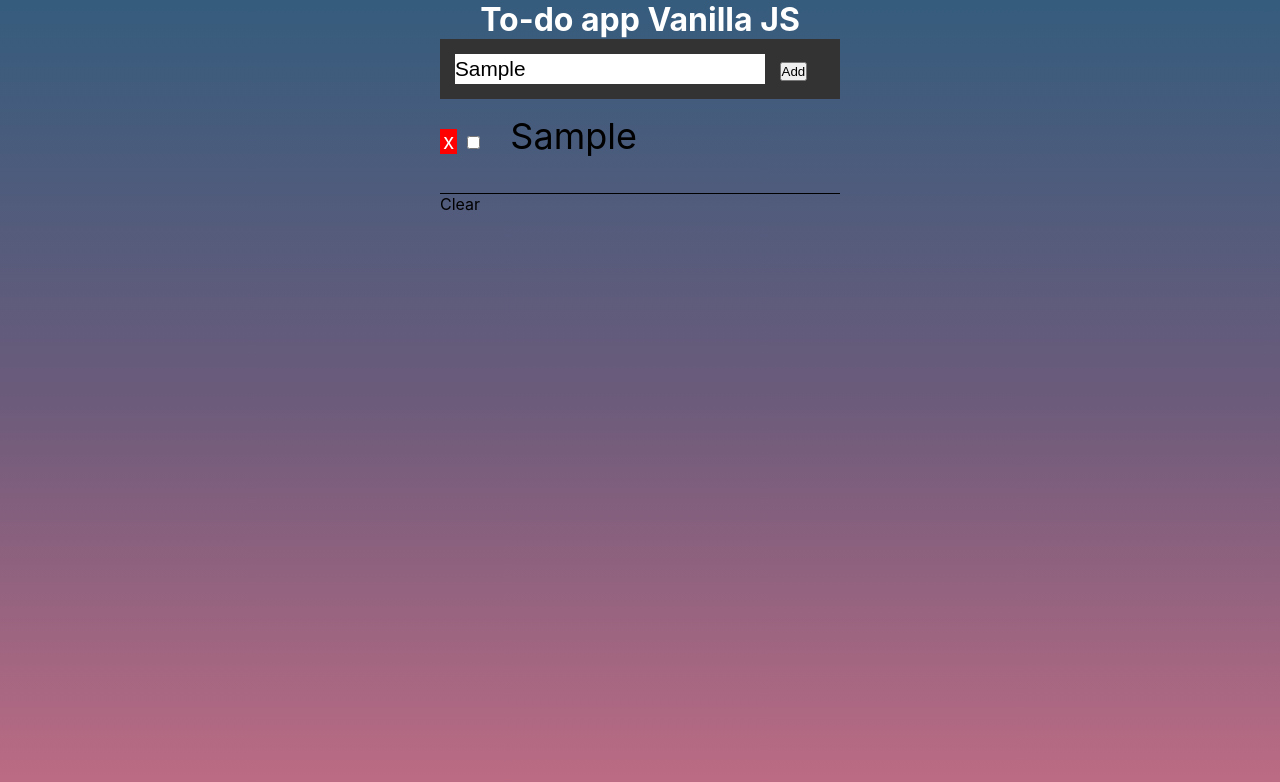
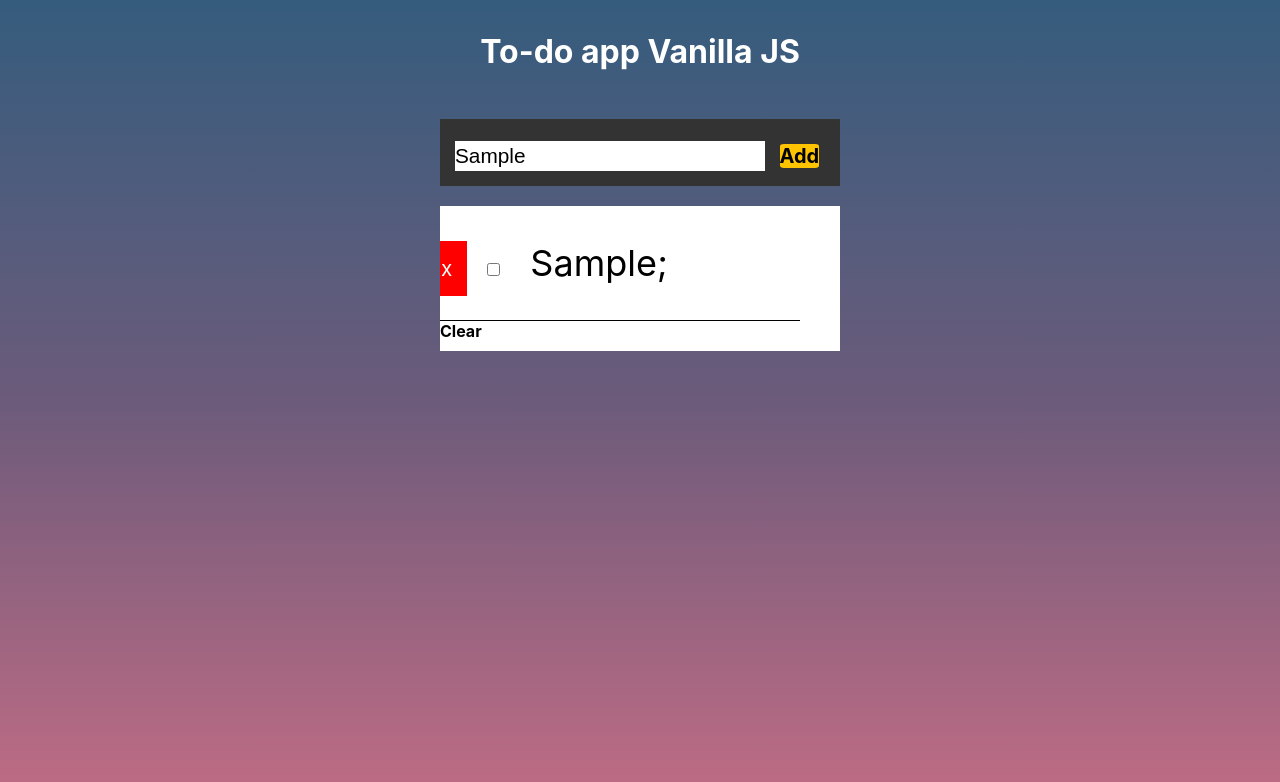
Before and after one commit to luke-h1/JS-todo-app, a plain HTML site: page index.html in a window 1280 px wide. Both pictures are taken after typing "Sample" into the empty fields and a click on the button "Add". Drawn offline with Linux system fonts and the light colour scheme.

Commit message:
improve styles.

```diff
--- a/app.js
+++ b/app.js
@@ -55,7 +55,10 @@ function submit(e) {
 function addTask(task) {
     let ul = document.querySelector('ul');
     let li = document.createElement('li');
-    li.innerHTML = `<span class="delete">x</span><input type="checkbox"><label>${task}</label>`;
+    li.innerHTML = `<span class="delete">x</span><input type="checkbox"><label>${task};` // turn into font awesome icon
     ul.appendChild(li);
     document.querySelector('tasklist').style.display = 'block';
 }
+
+
+// need to replace li.innerHTML with font awesome icon
--- a/index.html
+++ b/index.html
@@ -10,7 +10,7 @@
             <h1>To-do app Vanilla JS</h1>
             <form class="" action="index.html" method="POST">
                 <input type="text" placeholder="new task.." name="task">
-                <button type="submit">Add</button>
+                <button type="submit" class="btn">Add</button>
             </form>
             <div class="tasklist">
                 <ul>
@@ -22,7 +22,7 @@
 
                     <li><span class="delete">x</span><input type="checkbox"><label>Node</label></li>  -->
                 </ul>
-                <a id="clear">Clear</a>
+                <a id="clear" class="clr">Clear</a>
             </div>
         </div>
         <script type="text/javascript" src="app.js"></script>
--- a/styles.css
+++ b/styles.css
@@ -51,6 +51,8 @@ label {
 h1 {
     text-align: center;
     color: #fff ;
+    margin-top: 1em;
+    margin-bottom: 1.5em ;
 }
 
 
@@ -72,12 +74,26 @@ input[type="text"]{
 }
 
 
-/* button {
-    font-size: 1.5em ;
-    /* color:  */
-    background-color: #fff;
+.btn {
+    font-weight: 700;
+    margin-top: 0.5em;
+    text-decoration: none;
+    border: 0;
+    cursor: pointer;
+    box-sizing: border-box;
+    font-size: var(--fs-h3);
+    font-family: inherit;
+    border-radius: 10%;
 
-} */
+}
+
+.btn:focus,
+.btn:hover {
+  background: #ffc400;
+
+}
+
+
 
 .tasklist {
     background-color: #fff ;
@@ -100,10 +116,12 @@ li {
 
 .delete {
     background-color: var(--clr-red) ;
-    padding: 0px 3px 0px 3px ;
+    padding: 15px 15px 15px 1px ;
     color: #fff ;
     cursor: pointer;
-    margin-right: 10px ;
+    box-sizing: border-box ;
+    outline: none;
+    margin-right: 20px ;
 }
 
 @media (max-width: 640px){
@@ -122,3 +140,16 @@ li {
         width: 10% ;
     }
 }
+
+
+.clr {
+    font-weight: 700 ;
+    margin-top: 0.5em ;
+    text-decoration: none;
+    border: 0 ;
+    cursor: pointer;
+}
+
+.clr:hover{
+    color: green ;
+}
```
